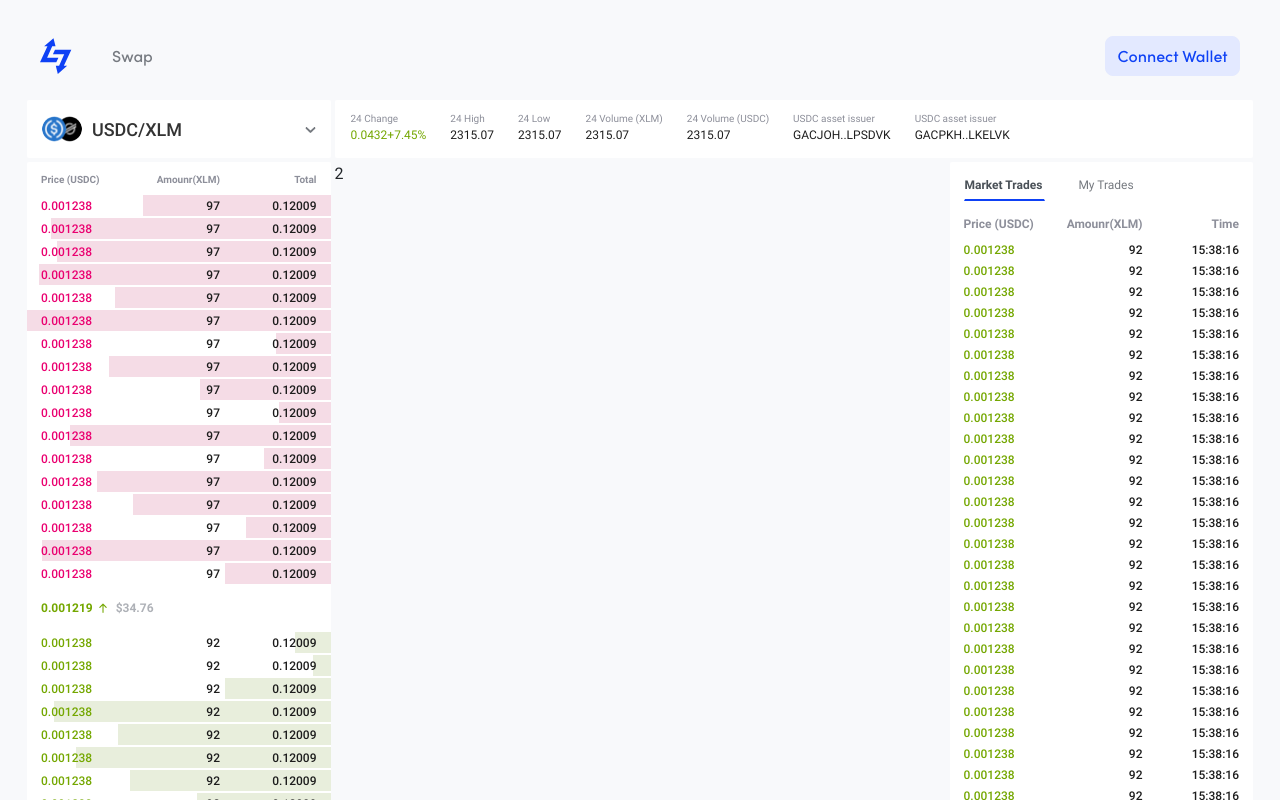
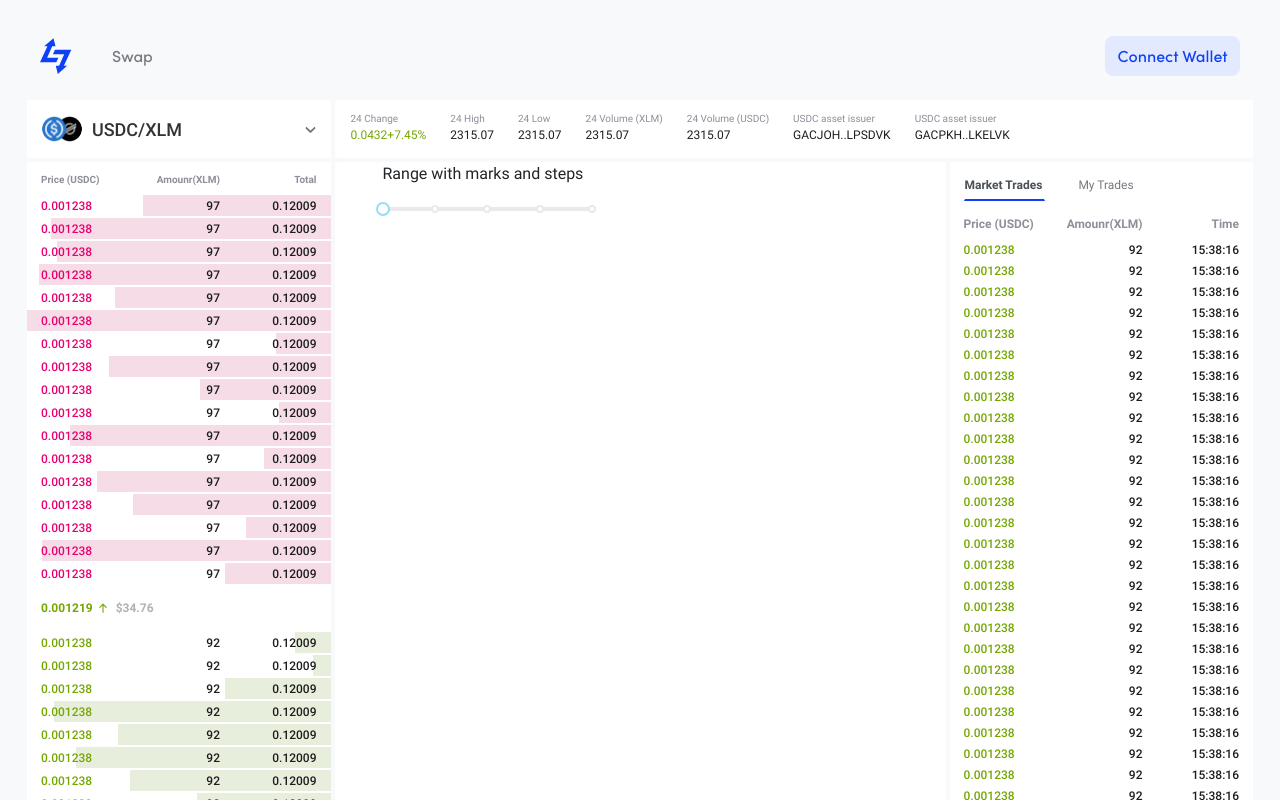
Before and after one commit to lumenswap/lumenswap.io, a React (Create React App) app: page /spot in a window 1280 px wide. Shown: the top 800 px of the page. Built offline with nearby package versions, Linux system fonts and the light colour scheme; a small style sheet from the web is missing; what stellar-sdk would draw is missing.

Commit message:
config slider component

```diff
--- a/package.json
+++ b/package.json
@@ -16,6 +16,7 @@
     "classnames": "^2.2.6",
     "node-sass": "^5.0.0",
     "prop-types": "^15.7.2",
+    "rc-slider": "^9.7.2",
     "react": "^17.0.1",
     "react-bootstrap": "^1.5.2",
     "react-dom": "^17.0.1",
--- a/src/App.js
+++ b/src/App.js
@@ -9,6 +9,7 @@ import Home from './pages/Home';
 import Spot from './pages/Spot';
 import './App.scss';
 import 'bootstrap/dist/css/bootstrap.min.css';
+import 'rc-slider/assets/index.css';
 
 setInterval(() => {
   const storeData = store.getState();
--- /dev/null
+++ b/src/components/CustomSlider/index.js
@@ -0,0 +1,49 @@
+import Slider, { SliderTooltip } from 'rc-slider';
+
+const CustomSlider = () => {
+  const marks = {
+    0: '',
+    25: '',
+    50: '',
+    75: '',
+    100: '',
+  };
+
+  const log = (value) => {
+      console.log(value); //eslint-disable-line
+  };
+
+  const { Handle } = Slider;
+  const handle = (props) => {
+    const {
+      value, dragging, index, ...restProps
+    } = props;
+    return (
+      <SliderTooltip
+        prefixCls="rc-slider-tooltip"
+        overlay={`${value} %`}
+        visible={dragging}
+        placement="top"
+        key={index}
+      >
+        <Handle value={value} {...restProps} />
+      </SliderTooltip>
+    );
+  };
+  return (
+    <div className="w-50 px-5">
+      <p>Range with marks and steps</p>
+      <Slider
+        min={0}
+        max={100}
+        marks={marks}
+        step={1}
+        onAfterChange={log}
+        tipFormatter={(value) => `${value}%`}
+        handle={handle}
+      />
+    </div>
+  );
+};
+
+export default CustomSlider;
--- a/src/pages/Spot/index.js
+++ b/src/pages/Spot/index.js
@@ -10,6 +10,7 @@ import Checkbox from 'components/Checkbox';
 import SelectOption from 'components/SelectOption';
 import stellarLogo from 'assets/images/stellar.png';
 import usdLogo from 'assets/images/usd-coin-usdc.png';
+import CustomSlider from 'components/CustomSlider';
 import styles from './styles.module.scss';
 
 const orderListHeader = ['Price (USDC)', 'Amounr(XLM)', 'Total'];
@@ -131,7 +132,11 @@ const Spot = () => {
               />
             </div>
           </div>
-          <div className="col-xl-6 col-lg-12 col-md-12 col-sm-12 col-12 order-xl-2 order-lg-1 order-md-1 order-sm-1 order-1 c-col">2</div>
+          <div className="col-xl-6 col-lg-12 col-md-12 col-sm-12 col-12 order-xl-2 order-lg-1 order-md-1 order-sm-1 order-1 c-col">
+            <div className={classNames(styles.card, styles['card-chart'])}>
+              <CustomSlider />
+            </div>
+          </div>
           <div className="col-xl-3 col-lg-6 col-md-6 col-sm-12 col-12 order-3 c-col">
             <div className={classNames(styles.card, styles['card-right'])}>
               <CustomTabs tabs={tabData} activeTabId={tabData[0].id} fontSize={12} />
--- a/src/pages/Spot/styles.module.scss
+++ b/src/pages/Spot/styles.module.scss
@@ -77,3 +77,7 @@
     z-index: 0;
   }
 }
+
+.chart {
+  padding: 8px 0 0 2px;
+}
```
Also changed, not shown: src/components/CustomSlider/styles.module.scss (added), 1 other file (tests, documents, lock files or other folders).
